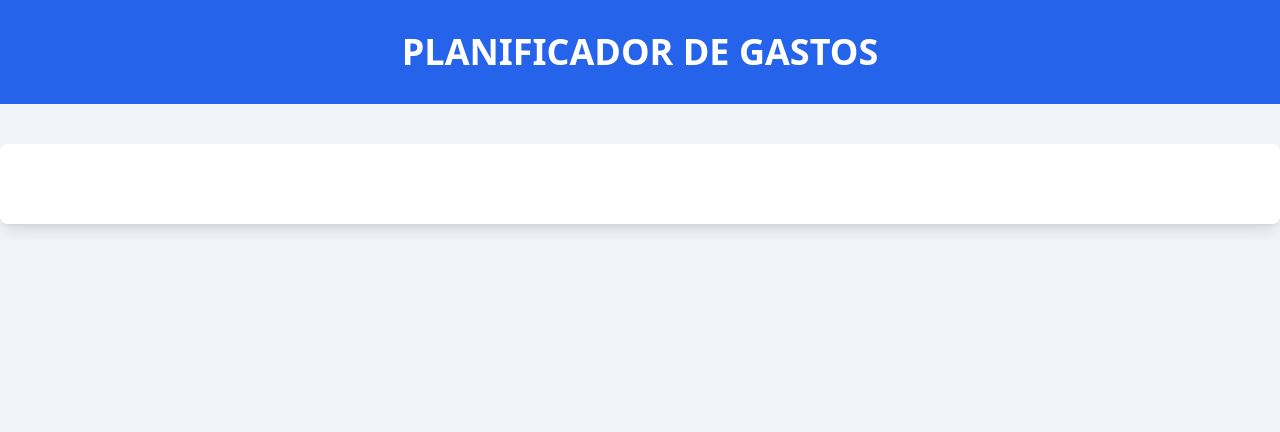
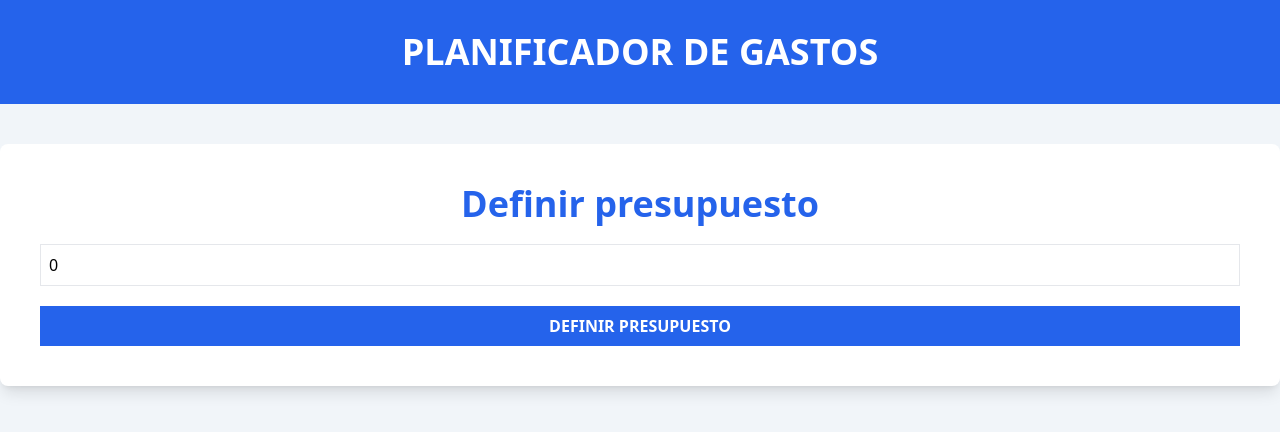
Before and after one commit to AnaTristan/control-gastos, a React (Vite) app: page / in a window 1280 px wide. Shown: the top 432 px of the page. Built offline with nearby package versions, Linux system fonts and the light colour scheme.

Commit message:
Agregando formulario simple y useState para guardado de input / Adding simple form and useState for saving input number value

```diff
--- a/src/components/BudgetForm.tsx
+++ b/src/components/BudgetForm.tsx
@@ -1,9 +1,39 @@
+import { useState, ChangeEvent } from "react";
 
 const BudgetForm = () => {
-  return <div>
+  const [budget, setBudget] = useState(0);
 
+  const handleChange = (e: ChangeEvent<HTMLInputElement>) => {
+    setBudget(+e.target.value);
+  };
 
-  </div>;
+  return (
+    <form className=" space-y-5 ">
+      <div className="flex flex-col space-y-5">
+        <label
+          htmlFor="budget"
+          className="text-4xl text-blue-600 font-bold text-center"
+        >
+          Definir presupuesto
+        </label>
+        <input
+          type="number"
+          name="budget"
+          id="budget"
+          value={budget}
+          onChange={handleChange}
+          className="w-full bg-white border border-gray-200 p-2"
+          placeholder="Define tu presupuesto"
+        />
+      </div>
+
+      <input
+        type="submit"
+        value={"Definir presupuesto"}
+        className="bg-blue-600 hover:bg-blue-700 cursor-pointer w-full p-2 text-white font-black uppercase"
+      />
+    </form>
+  );
 };
 
 export default BudgetForm;
```
